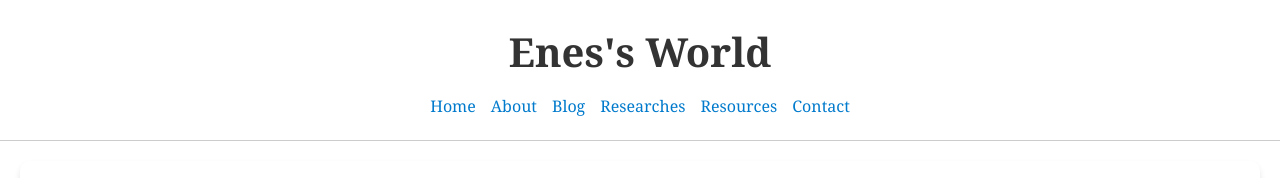
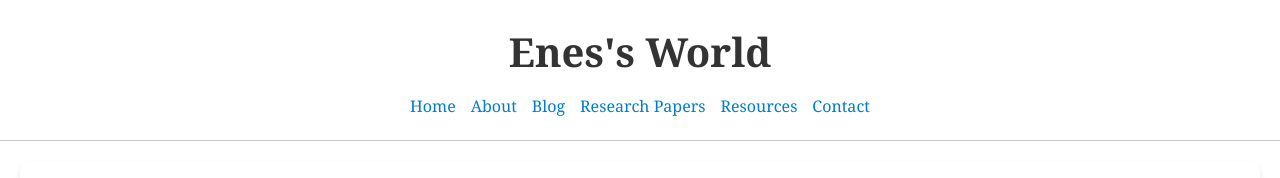
Before and after one commit to enesercanh/my-blog, a plain HTML site: page about.html in a window 1280 px wide. Shown: the top 178 px of the page. Drawn offline with Linux system fonts and the light colour scheme.

Commit message:
Update about.html

```diff
--- a/about.html
+++ b/about.html
@@ -60,7 +60,7 @@
                 <li><a href="index.html">Home</a></li>
                 <li><a href="about.html">About</a></li>
                 <li><a href="blog.html">Blog</a></li>
-                <li><a href="researches.html">Researches</a></li>
+                <li><a href="researches.html">Research Papers</a></li>
                 <li><a href="resources.html">Resources</a></li>
                 <li><a href="contact.html">Contact</a></li>
             </ul>
```
